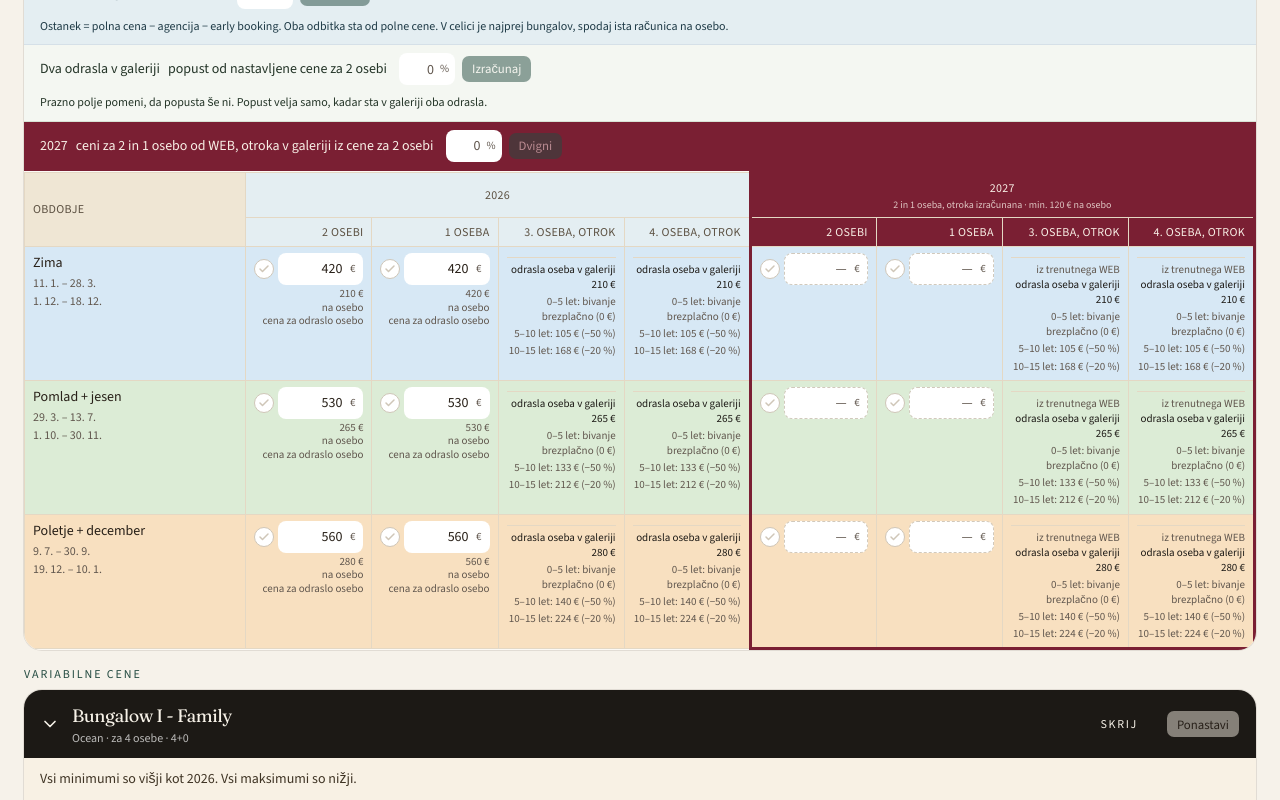
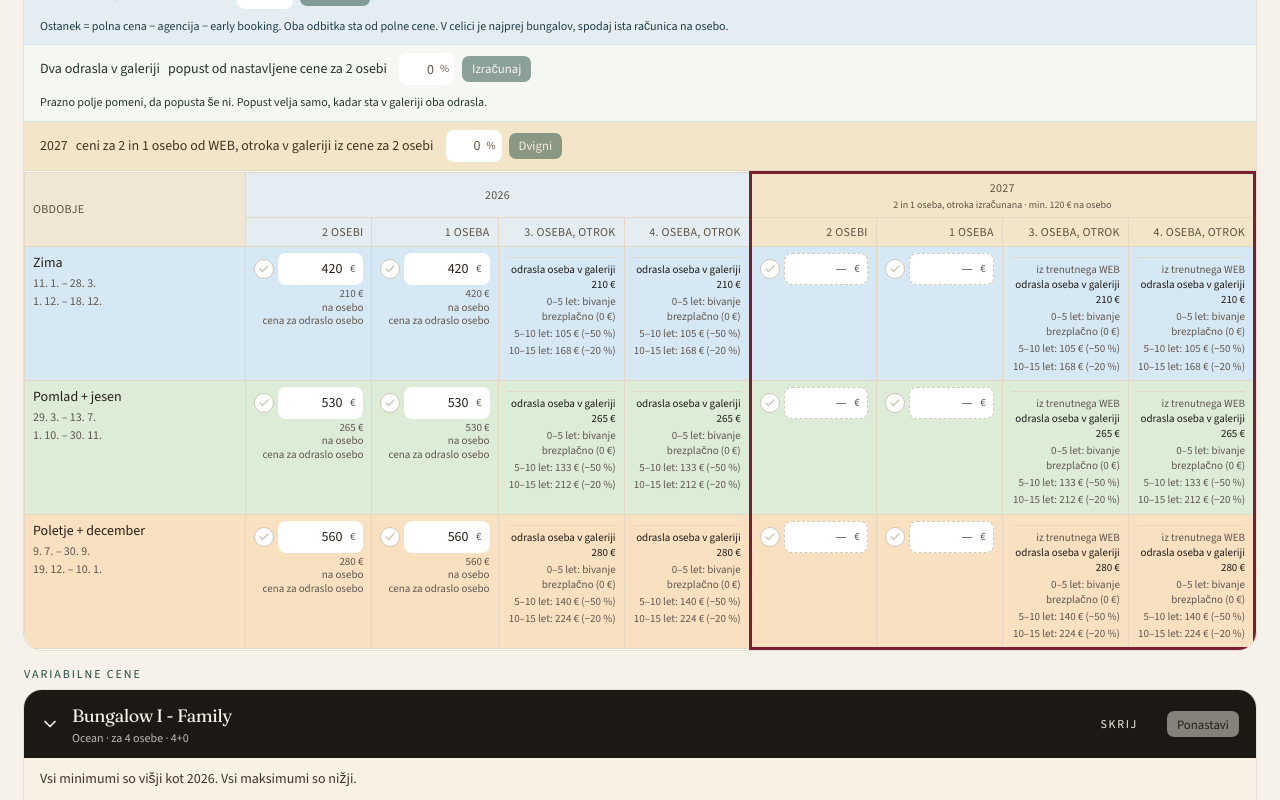
Before and after one commit to Urskapremk/komba-cabana, a Next.js app: page / in a window 1280 px wide. Shown: the part 980-1780 px from the top of the page. Built offline with nearby package versions, Linux system fonts and the light colour scheme.

Commit message:
Bordo ostane samo okvir okoli leta 2027.
Co-authored-by: info <info@hnatura.com>

```diff
--- a/src/components/price-tables.tsx
+++ b/src/components/price-tables.tsx
@@ -1064,8 +1064,8 @@ function WebCompareCard({
           <GalleryPairSummary current={current} next={next} percent={galleryPair} extraBeds={extraBeds} />
         </div>
       ) : null}
-      <div className="flex flex-wrap items-center gap-x-3 gap-y-2 border-b border-[#7a1f33] bg-[#7a1f33] px-4 py-2 text-[#f8efe6]">
-        <p className="text-sm">
+      <div className="flex flex-wrap items-center gap-x-3 gap-y-2 border-b border-[#e4d8c4] bg-[#f3e6c8] px-4 py-2">
+        <p className="text-sm text-[#3f3424]">
           <span className="font-medium">2027</span>
           <span className="ml-2">
             {linkedToFamily && lift == null
@@ -1108,11 +1108,11 @@ function WebCompareCard({
               </th>
               <th
                 colSpan={nextPriceGuests.length + nextChildGuests.length}
-                className={cn(headCell, "bg-[#7a1f33] text-center text-[#f8efe6]")}
+                className={cn(headCell, "bg-[#f3e6c8] text-center")}
                 style={yearFrame({ left: true, right: true, top: true })}
               >
                 2027
-                <span className="mt-0.5 block text-[10px] font-normal tracking-normal text-[#f8efe6]/80 normal-case">
+                <span className="mt-0.5 block text-[10px] font-normal tracking-normal normal-case">
                   {family ? "2 in 1 oseba, otroka izračunana · " : extraBeds ? "2 in 1 oseba, dodatni ležišči izračunani · " : oneExtraBed ? "2 in 1 oseba, dodatno ležišče izračunano · " : ""}
                   min. {PERSON_FLOOR_2027} € na osebo
                 </span>
@@ -1132,7 +1132,7 @@ function WebCompareCard({
               {nextPriceGuests.map((count, index) => (
                 <th
                   key={`next-${count}`}
-                  className={cn(headCell, "bg-[#7a1f33] text-right text-[#f8efe6]")}
+                  className={cn(headCell, "bg-[#f3e6c8] text-right")}
                   style={yearFrame({
                     left: index === 0,
                     right: nextChildGuests.length === 0 && index === nextPriceGuests.length - 1,
@@ -1144,7 +1144,7 @@ function WebCompareCard({
               {nextChildGuests.map((count, index) => (
                 <th
                   key={`next-child-${count}`}
-                  className={cn(headCell, "bg-[#7a1f33] text-right text-[#f8efe6]")}
+                  className={cn(headCell, "bg-[#f3e6c8] text-right")}
                   style={yearFrame({ right: index === nextChildGuests.length - 1 })}
                 >
                   {bedLabel(count)}
```
